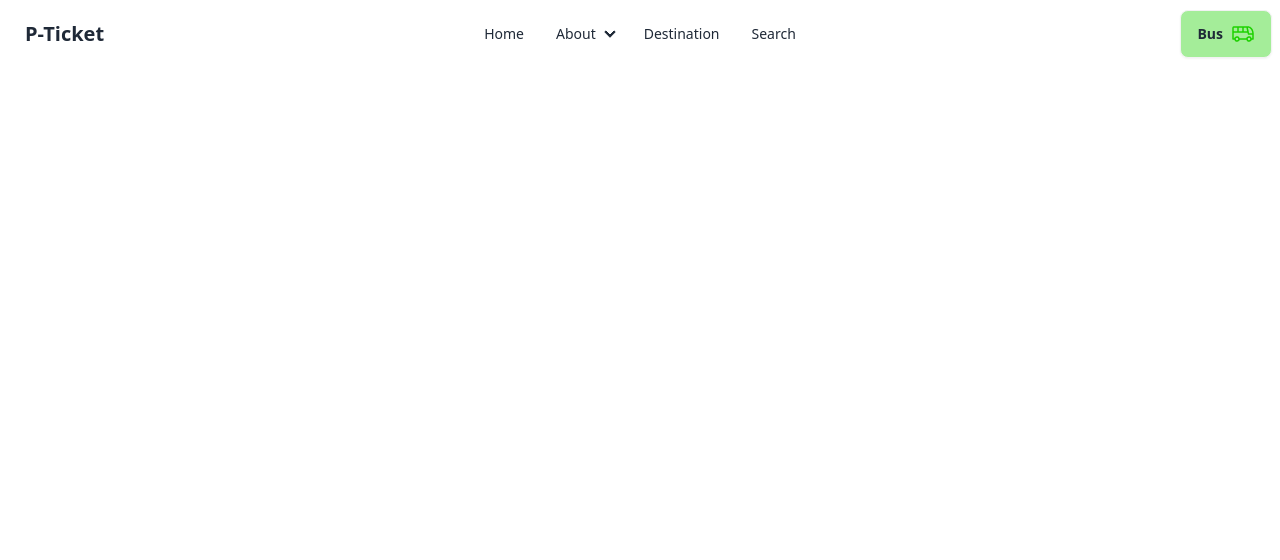
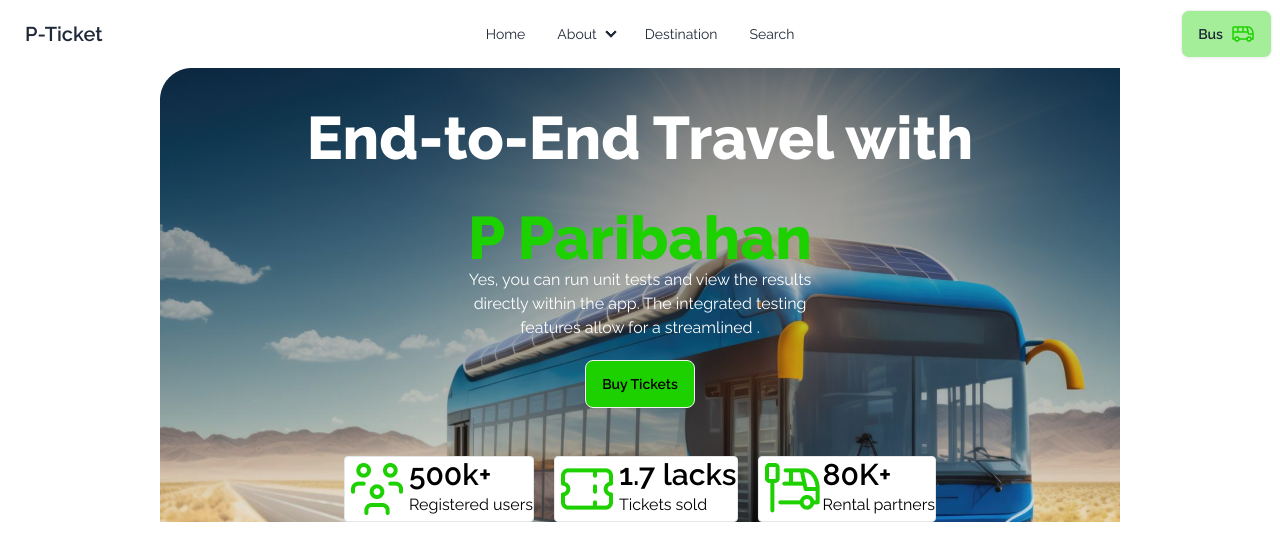
Before and after one commit to Rinku-Al-Mamun/smart-bus-ticketing, a plain HTML site: page index.html in a window 1280 px wide. Drawn offline with nearby package versions, Linux system fonts and the light colour scheme.

Commit message:
banner section added done

```diff
--- a/index.html
+++ b/index.html
@@ -10,8 +10,8 @@
     <!-- css link  -->
     <link rel="stylesheet" href="styles/style.css">
 </head>
-<body>
-    <nav>
+<body class="inter-font raleway-font">
+    <nav class="nav-section">
         <div class="navbar bg-base-100">
             <div class="navbar-start">
                 <div class="dropdown">
@@ -52,7 +52,67 @@
         </div>
 
     </nav>
-    <header>
+    <!-- Banner section  -->
+    <header class="banner-section pr-40 pl-40">
+
+        <div class="banner-image">
+        <div>
+                <div class="text-center flex flex-col">
+                    <h1 class="lg:text-6xl text-xl font-extrabold lg:pt-10 text-white">End-to-End Travel with</h1>
+                    <h4 class="lg:text-6xl font-extrabold lg:pt-10 text-xl text-[#1DD100]">P Paribahan</h4>
+                    <p class="text-white lg:pr-72 lg:pl-72 pr-5 pl-3">Yes, you can run unit tests and view the results directly within the app. The
+                        integrated testing features allow for a
+                        streamlined .</p>
+
+                </div>
+                <div class="flex justify-center mb-12 mt-5">
+                    <button class="btn text-black bg-[#1DD100]">Buy Tickets</button>
+                </div>
+
+                <div class="flex justify-center gap-5 text-black">
+                    <div class="border rounded bg-white flex justify-between">
+                        <div>
+                            <img src="images/people.png" alt="">
+                        </div>
+                        <div>
+                            <h1 class="font-semibold text-3xl">500k+</h1>
+                            <p>Registered users</p>
+                        </div>
+                    </div>
+                    <div class="border rounded  bg-white">
+                        <div class="flex justify-between">
+                            <div>
+                                <img src="images/ticket-cupon.png" alt="">
+
+                            </div>
+                            <div>
+
+                                <h1 class="font-semibold text-3xl">1.7 lacks</h1>
+                                <p>Tickets sold</p>
+                            </div>
+                        </div>
+
+                    </div>
+                    <div class="border rounded  bg-white flex justify-between">
+                        <div>
+                            <img src="images/stoppage.png" alt="">
+                        </div>
+                        <div>
+                            <h1 class="font-semibold text-3xl">80K+</h1>
+                            <p>Rental partners</p>
+                        </div>
+
+                    </div>
+                </div>
+        </div>
+
+        </div>
+        <!-- <div class="carousel w-full">
+            <div id="item1" class="carousel-item w-full">
+                <img src="images/banner.png" class="w-full" />
+            </div>
+        </div> -->
+
 
     </header>
     <main>
--- a/styles/style.css
+++ b/styles/style.css
@@ -0,0 +1,19 @@
+@import url('https://fonts.googleapis.com/css2?family=Inter:wght@100..900&family=Poppins:wght@100;200;300;400;500;600;700;800&family=Raleway:ital,wght@0,100..900;1,100..900&display=swap');
+
+.inter-font {
+    font-family: "Inter", sans-serif;
+
+
+}
+.raleway-font {
+    font-family: "Raleway", sans-serif;
+
+}
+
+.banner-image {
+    background-image: url(../images/banner.png);
+    background-repeat: no-repeat;
+    width: 100%;
+
+
+}
```
